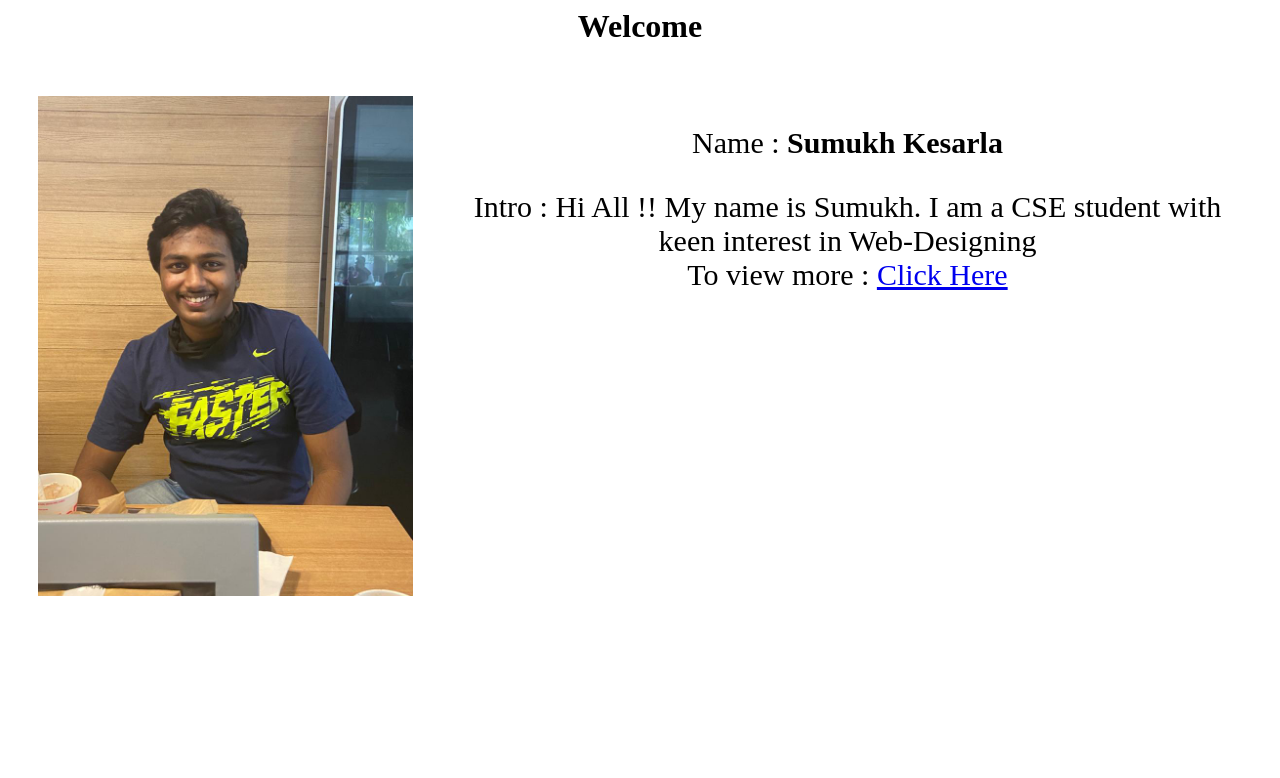
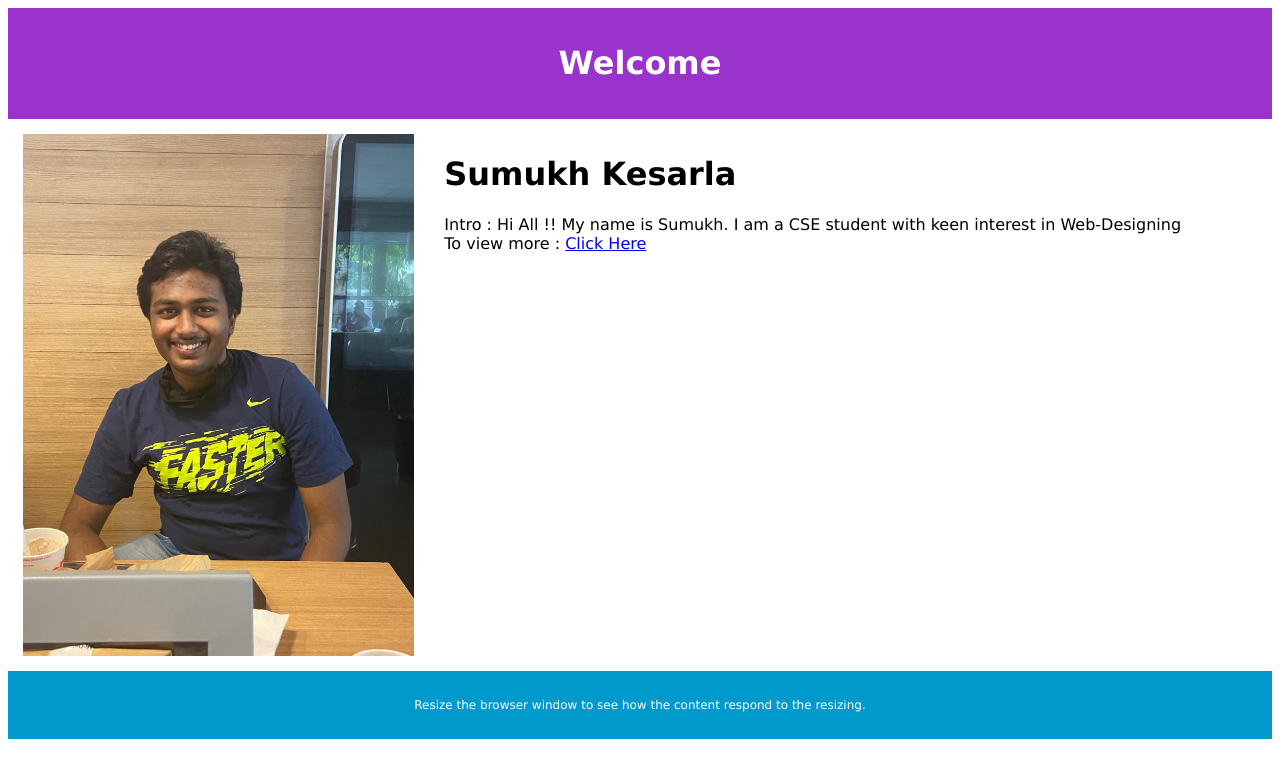
Before and after one commit to colonialbiker1122/colonialbiker1122.github.io, a plain HTML site: page index.html in a window 1280 px wide. Drawn offline with Linux system fonts and the light colour scheme.

Commit message:
Update index.html

```diff
--- a/index.html
+++ b/index.html
@@ -2,34 +2,81 @@
 <head>
 <title>TestPage</title>
 <style>
-.grid-container {
-  display: grid;
-  grid-template-columns: auto auto;
-  padding: 10px;
+* {
+  box-sizing: border-box;
 }
-.grid-item {
-  border: 1px;
-  padding: 20px;
-  font-size: 30px;
+
+.row::after {
+  content: "";
+  clear: both;
+  display: block;
+}
+
+[class*="col-"] {
+  float: left;
+  padding: 15px;
+}
+
+html {
+  font-family: "Lucida Sans", sans-serif;
+}
+
+.header {
+  background-color: #9933cc;
+  color: #ffffff;
+  padding: 15px;
+}
+
+.footer {
+  background-color: #0099cc;
+  color: #ffffff;
   text-align: center;
+  font-size: 12px;
+  padding: 15px;
+}
+
+/* For desktop: */
+.col-1 {width: 8.33%;}
+.col-2 {width: 16.66%;}
+.col-3 {width: 25%;}
+.col-4 {width: 33.33%;}
+.col-5 {width: 41.66%;}
+.col-6 {width: 50%;}
+.col-7 {width: 58.33%;}
+.col-8 {width: 66.66%;}
+.col-9 {width: 75%;}
+.col-10 {width: 83.33%;}
+.col-11 {width: 91.66%;}
+.col-12 {width: 100%;}
+
+@media only screen and (max-width: 768px) {
+  /* For mobile phones: */
+  [class*="col-"] {
+    width: 100%;
+  }
 }
 </style>
 </head>
 <body>
-<h1 align="center">Welcome</h1>
+<div class="header">
+  <h1 align="center">Welcome</h1>
+</div>
 
-<div class="grid-container">
-	<div class="grid-item">
-		<img src="sumukh_pic.jpg" height="500">
-	</div>
-	<div class="grid-item">
-		<p>Name : <b>Sumukh Kesarla</b> </p>
-		<p>Intro : Hi All !! My name is Sumukh. I am a CSE student with keen interest in Web-Designing<br>
+<div class="row">
+  <div class="col-4">
+<img src="sumukh_pic.jpg" width="100%">
+  </div>
+
+<div class="col-8">
+    <h1>Sumukh Kesarla</h1>
+    <p>Intro : Hi All !! My name is Sumukh. I am a CSE student with keen interest in Web-Designing<br>
 		To view more : <a href="page1.html">Click Here</a>
 		</p>
-	</div>
+  </div>
 </div>
-
+<div class="footer">
+  <p>Resize the browser window to see how the content respond to the resizing.</p>
+</div>
 
 </body>
 </html>
```
